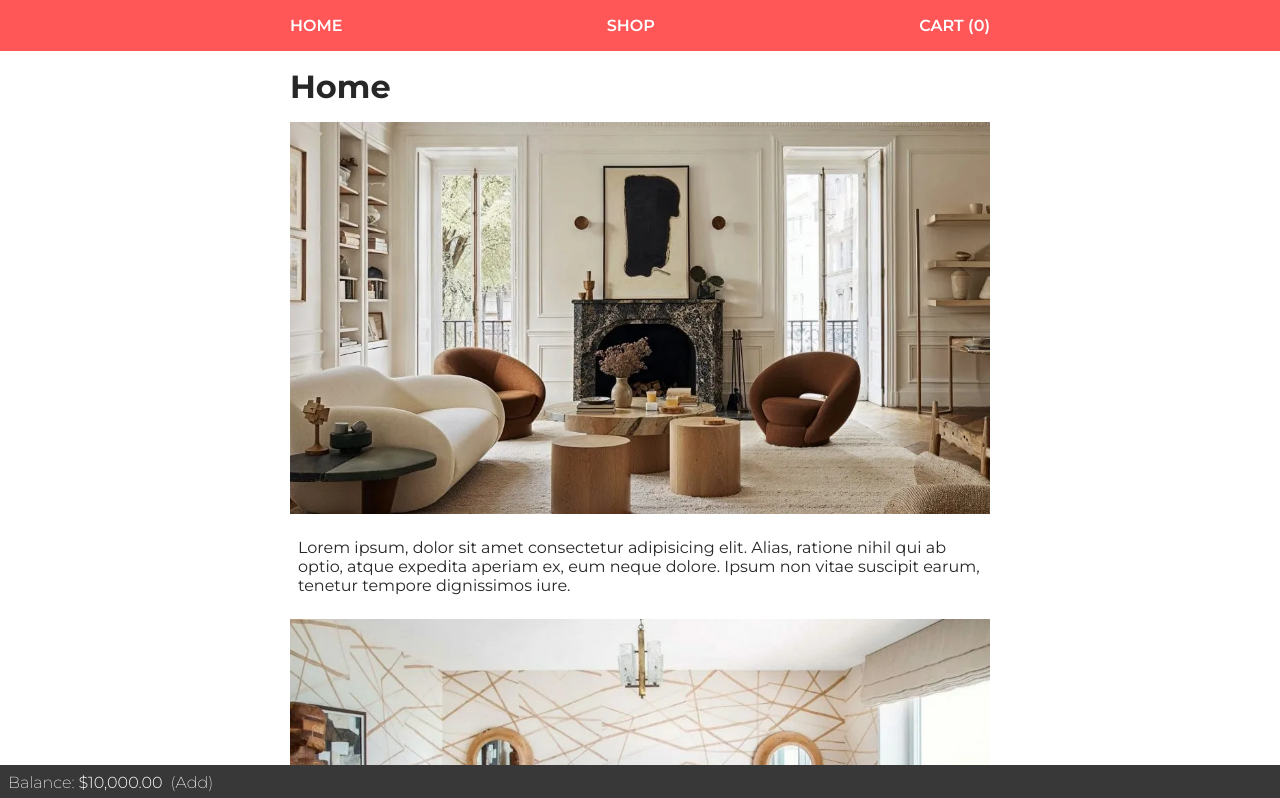
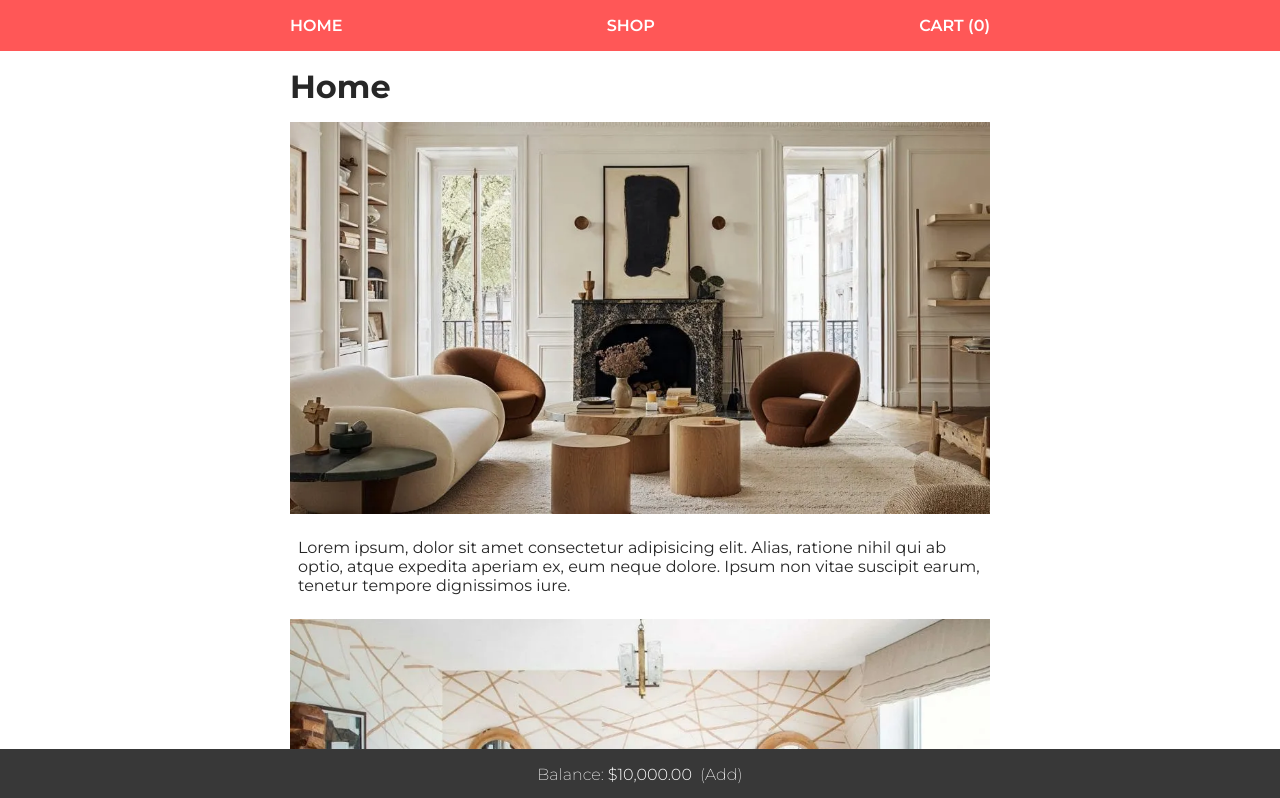
Before and after one commit to miguelruizc/odin-shopping-card, a React (Vite) app: page / in a window 1280 px wide. Shown: the top 798 px of the page. Built offline with nearby package versions, Linux system fonts and the light colour scheme.

Commit message:
Fix footer style

```diff
--- a/src/components/Cart.jsx
+++ b/src/components/Cart.jsx
@@ -67,6 +67,11 @@ const Cart = ({ cart, setCart, balance, setBalance, history, setHistory }) => {
 	};
 
 	const cartList = cart.map((element) => {
+		const formatedTotal = new Intl.NumberFormat('en-US', {
+			style: 'currency',
+			currency: 'USD',
+		}).format(element.price * element.quantity);
+
 		return (
 			<div key={element.id} className="cartItem card">
 				<div className="cartItemLeft">
@@ -103,7 +108,7 @@ const Cart = ({ cart, setCart, balance, setBalance, history, setHistory }) => {
 							Buy
 						</button>
 						<p>
-							Total: <strong>${element.price * element.quantity}</strong>
+							Total: <strong>{formatedTotal}</strong>
 						</p>
 					</div>
 				</div>
@@ -112,6 +117,11 @@ const Cart = ({ cart, setCart, balance, setBalance, history, setHistory }) => {
 	});
 
 	const historyList = history.map((element) => {
+		const formatedTotal = new Intl.NumberFormat('en-US', {
+			style: 'currency',
+			currency: 'USD',
+		}).format(element.price * element.quantity);
+
 		return (
 			<div key={element.id} className="historyItem">
 				<div className="historyItemLeft">
@@ -122,7 +132,7 @@ const Cart = ({ cart, setCart, balance, setBalance, history, setHistory }) => {
 						{element.title} (x{element.quantity}) - ${element.price}
 					</h3>
 					<p>
-						Total: <strong>${element.price * element.quantity}</strong>
+						Total: <strong>{formatedTotal}</strong>
 					</p>
 				</div>
 			</div>
--- a/src/components/Footer.jsx
+++ b/src/components/Footer.jsx
@@ -26,6 +26,7 @@ const Footer = ({ balance, setBalance }) => {
 
 	return (
 		<div className="footer">
+			<div className="footerContent">
 				<p>
 					Balance: <strong>{formatedBalance} </strong>
 				</p>
@@ -41,6 +42,7 @@ const Footer = ({ balance, setBalance }) => {
 					</form>
 				)}
 			</div>
+		</div>
 	);
 };
 
--- a/src/index.css
+++ b/src/index.css
@@ -121,7 +121,7 @@ input[type='number']::-webkit-outer-spin-button {
 
 	display: flex;
 
-	position: fixed;
+	position: sticky;
 	bottom: 0;
 	width: 100%;
 }
@@ -237,10 +237,15 @@ input[type='number']::-webkit-outer-spin-button {
 }
 
 .footer {
+	padding: 16px;
+	font-weight: 200;
+	justify-content: center;
+}
+
+.footerContent {
 	display: flex;
+	max-width: 700px;
 	gap: 8px;
-	padding: 8px;
-	font-weight: 200;
 }
 
 .footer button {
```
Also changed, not shown: 1 other file (tests, documents, lock files or other folders). Lines whose indentation alone changed are shown as unchanged.
